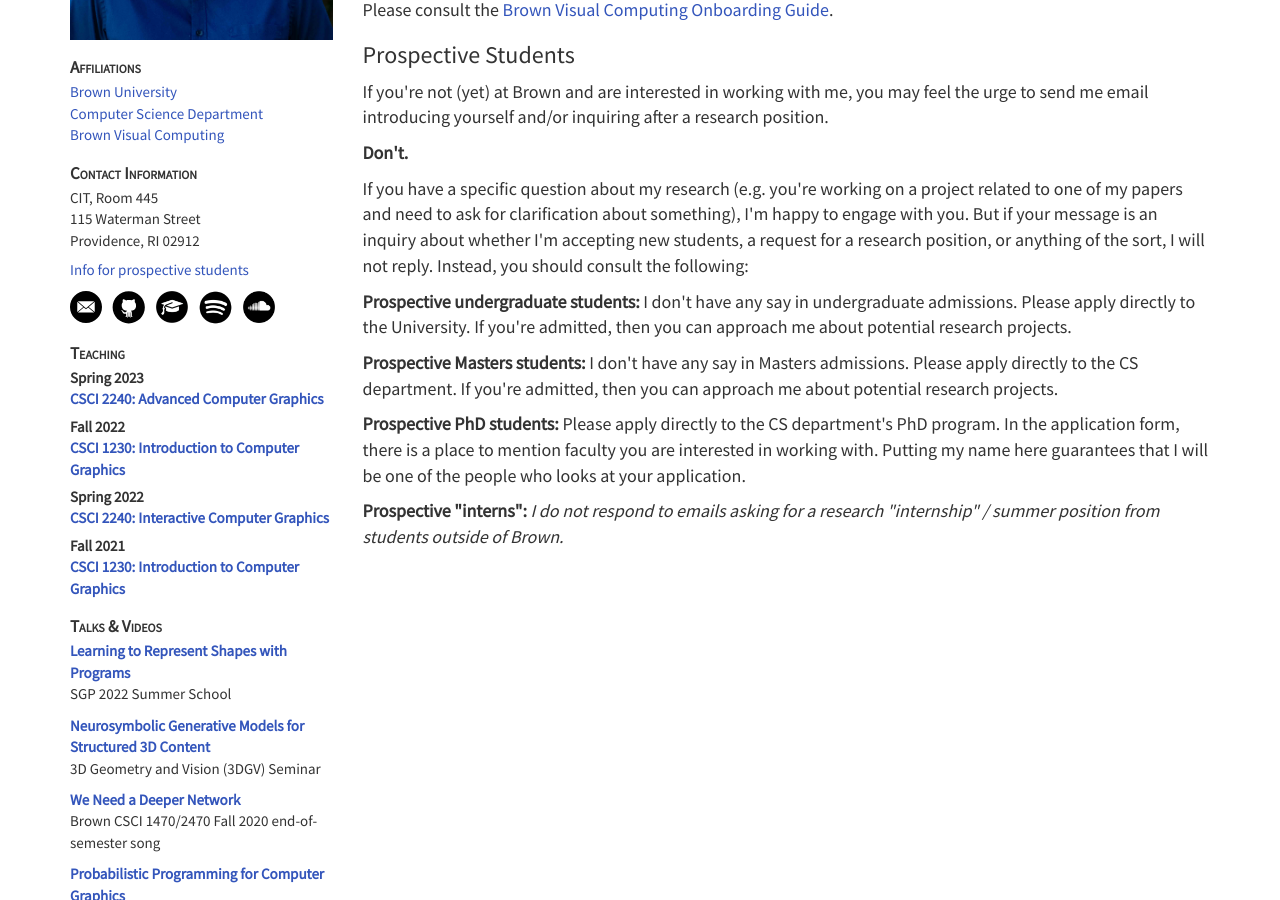
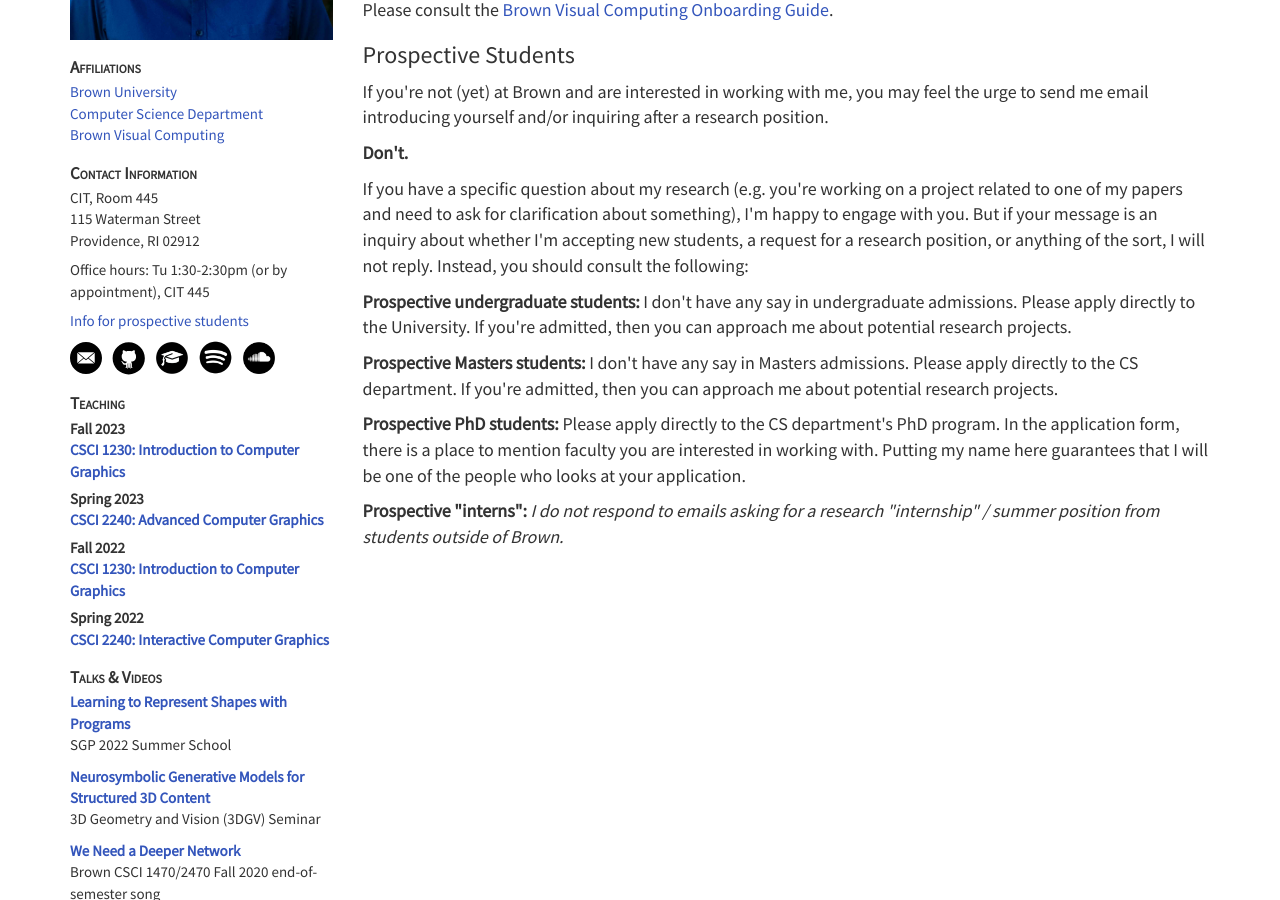
Before and after one commit to dritchie/dritchie.github.io, a Jekyll site: the page built from prospective_students.html, in a window 1280 px wide and 900 px high, scrolled down 302 px. Built offline with Jekyll 4.4.1, drawn with Linux system fonts in a browser that asks for light colours.

Commit message:
Fall '23 teaching & office hours.

```diff
--- a/_includes/sidebar.html
+++ b/_includes/sidebar.html
@@ -14,7 +14,7 @@
 	<div>CIT, Room 445</div>
 	<div>115 Waterman Street</div>
 	<div>Providence, RI 02912</div>
-	<!-- <div id='officehours'>Office hours: W/F 12-1pm (or by appointment), CIT 445 (or <a target='_blank' href='https://brown.zoom.us/j/94791102694'>Zoom</a>)</div> -->
+	<div id='officehours'>Office hours: Tu 1:30-2:30pm (or by appointment), CIT 445</div>
 	<div id='prospectives'>
 		<a target='_blank' href='/prospective_students.html'>Info for prospective students</a>
 	</div>
```
Also changed, not shown: _data/teaching.json (+9 -1 lines).
